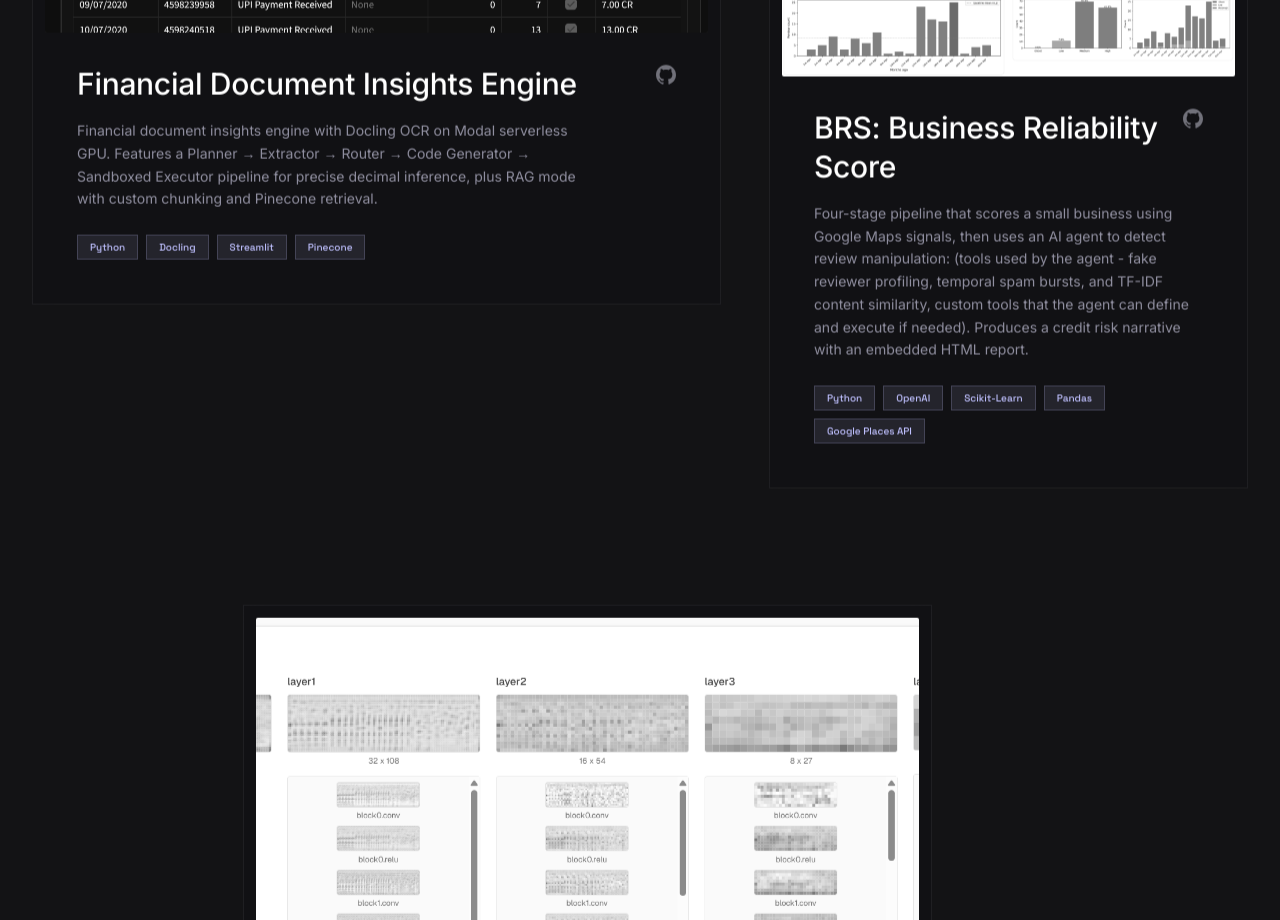
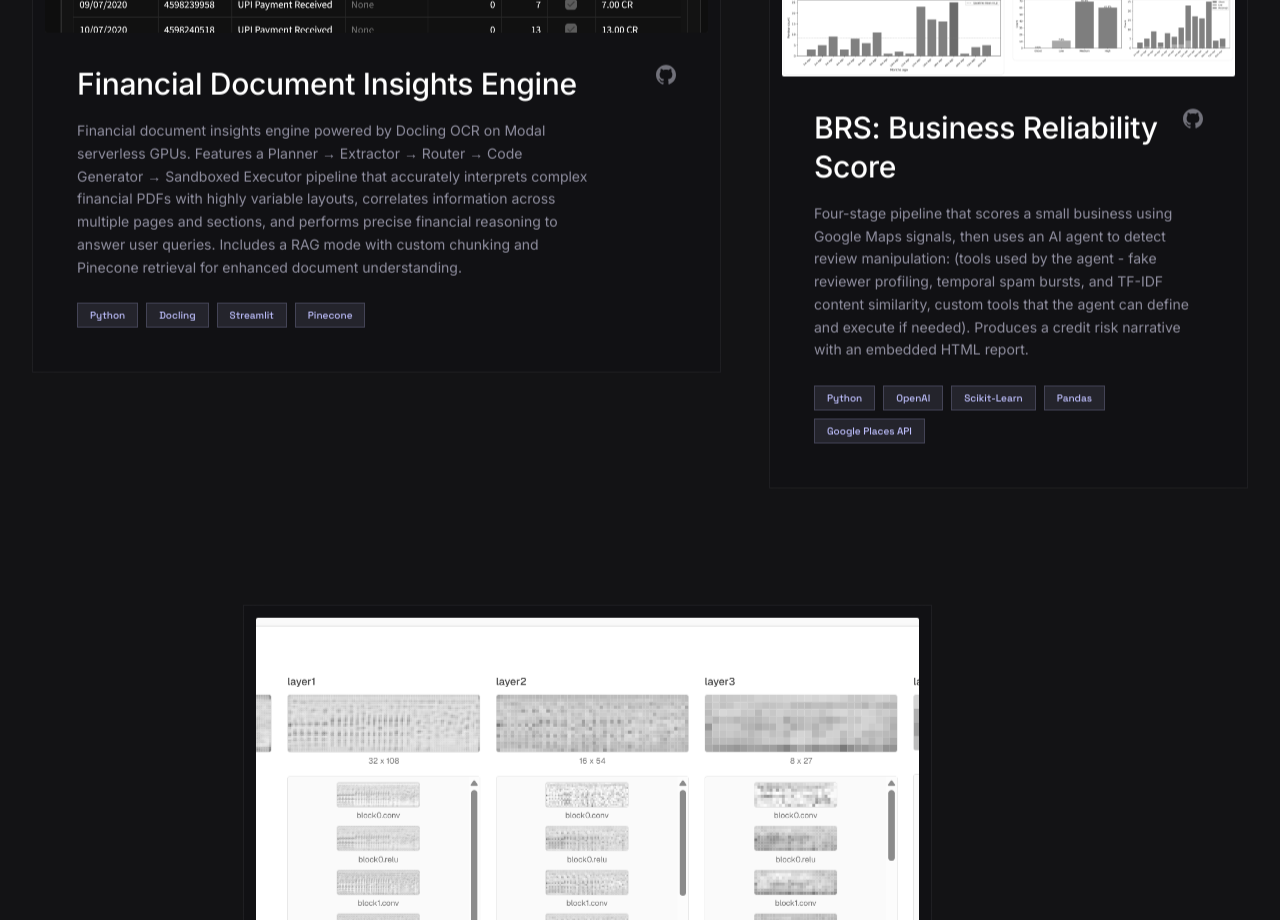
Before and after one commit to Tusharfv15/portfolio-nextjs, a Next.js app: page / in a window 1280 px wide. Shown: the part 3120-4040 px from the top of the page. Built offline with nearby package versions, Linux system fonts and the light colour scheme.

Commit message:
Enhance project description for Financial Document Insights Engine
Updated project description for Financial Document Insights Engine to provide more detail on its capabilities and features.

```diff
--- a/data/portfolio.ts
+++ b/data/portfolio.ts
@@ -79,8 +79,7 @@
 
   {
     title: "Financial Document Insights Engine",
-    description:
-      "Financial document insights engine with Docling OCR on Modal serverless GPU. Features a Planner → Extractor → Router → Code Generator → Sandboxed Executor pipeline for precise decimal inference, plus RAG mode with custom chunking and Pinecone retrieval.",
+    description: "Financial document insights engine powered by Docling OCR on Modal serverless GPUs. Features a Planner → Extractor → Router → Code Generator → Sandboxed Executor pipeline that accurately interprets complex financial PDFs with highly variable layouts, correlates information across multiple pages and sections, and performs precise financial reasoning to answer user queries. Includes a RAG mode with custom chunking and Pinecone retrieval for enhanced document understanding.",
     tags: ["Python", "Docling", "Streamlit", "Pinecone"],
     github: "https://github.com/Tusharfv15/financial-doc-analyzer",
     live: "#",
```
